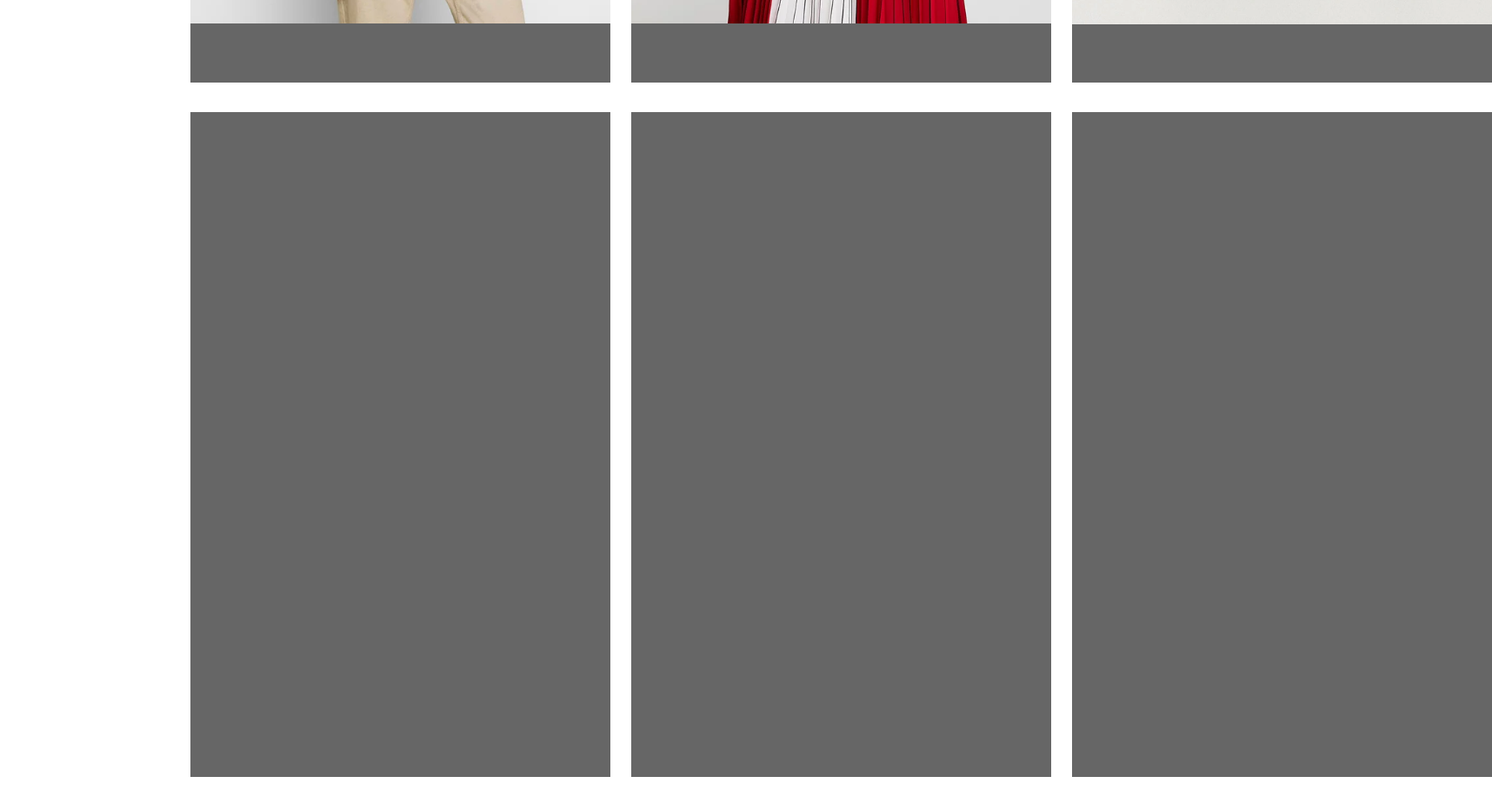
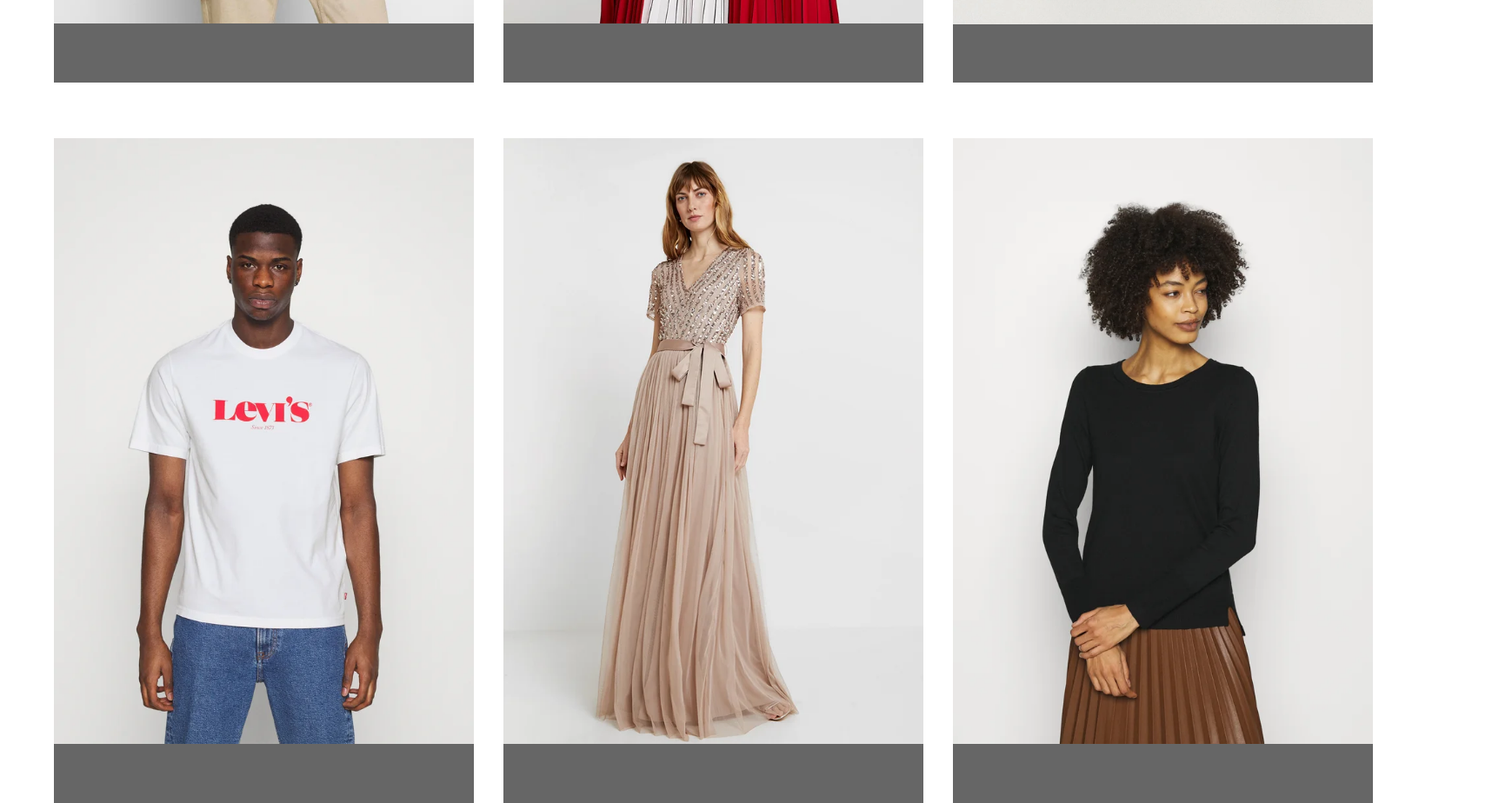
Before and after one commit to AlfaProgrammer/html-css-boolando, a plain HTML site: page index.html in a window 1280 px wide. Shown: the part 700-1624 px from the top of the page at 87% size, 1716 px wide, since content can reach past the window. Drawn offline with Linux system fonts and the light colour scheme.

Commit message:
sistemato hover e second row

```diff
--- a/index.html
+++ b/index.html
@@ -14,31 +14,39 @@
             <!-- prima riga -->
             <div class="first-row">
 
-                <div class="rect inline relative">
+                <div class="rect inline relative left">
                     <img src="img/1.webp" class="absolute" alt="">
                     <img src="img/1b.webp" class="absolute" alt="">
+                </div>
 
-                    <div class="rect inline absolute position">
+                <div class="rect inline relative middle">
                     <img src="img/2.webp" class="absolute" alt="">
                     <img src="img/2b.webp" class="absolute" alt="">
+                </div>
 
-                        <div class="rect inline absolute position">
+                <div class="rect inline relative ">
                     <img src="img/3.webp" class="absolute" alt="">
                     <img src="img/3b.webp" class="absolute" alt="">
                 </div>
 
-                    </div>
-
-                </div>
 
             </div>
 
             <!-- seconda riga -->
             <div class="second-row">
-                <div class="rect inline relative">
-                    <div class="rect inline absolute position">
-                        <div class="rect inline absolute position"></div>
+                <div class="rect inline relative left">
+                    <img src="img/4.webp" class="absolute" alt="">
+                    <img src="img/4b.webp" class="absolute" alt="">
                 </div>
+
+                <div class="rect inline relative middle">
+                    <img src="img/5.webp" class="absolute" alt="">
+                    <img src="img/5b.webp" class="absolute" alt="">
+                </div>
+
+                <div class="rect inline relative ">
+                    <img src="img/6.webp" class="absolute" alt="">
+                    <img src="img/6b.webp" class="absolute" alt="">
                 </div>
             </div>
 
--- a/style.css
+++ b/style.css
@@ -7,15 +7,23 @@
     height: 1920px;
     width: 1644px;
 }
+
+/* costruzione e spaziatura rettangoli */
+.first-row, .second-row{
+    padding: 30px 62px;
+}
 .rect{
     width: 483px;
     height: 765px;
     background-color: #666;
 }
+.middle{
+    margin-left:30px;
+    margin-right:30px;
+}
 
-.second-row, .first-row{
-    margin: 30px 219px;
-}
+
+/* hover   */
 .rect img:first-of-type{
     z-index: 5;
 }
@@ -24,8 +32,7 @@
 }
 
 img{
-    max-height: 765px;
-    max-width: 483px;
+    width: 100%;
 }
 
 .relative{
@@ -37,9 +44,3 @@ img{
 .inline{
     display: inline-block;
 }
-
-/* posizione degli elementi absolute rispetto al loro contenitore
-destinato alle card dei prodotti */
-.position{
-    left:105%
-}
```
Lines whose indentation alone changed are shown as unchanged.
